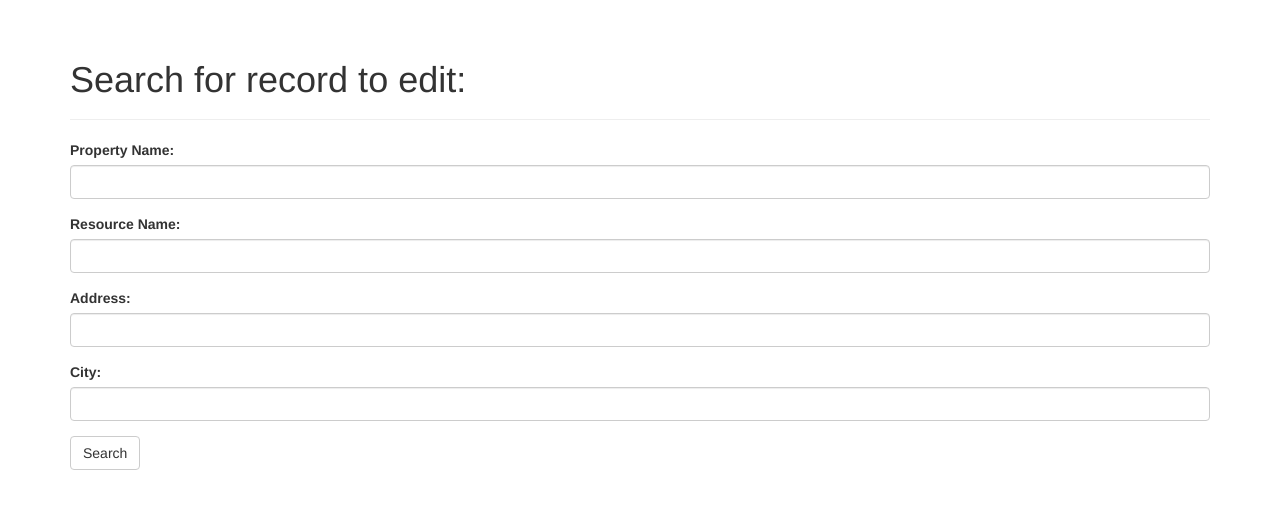
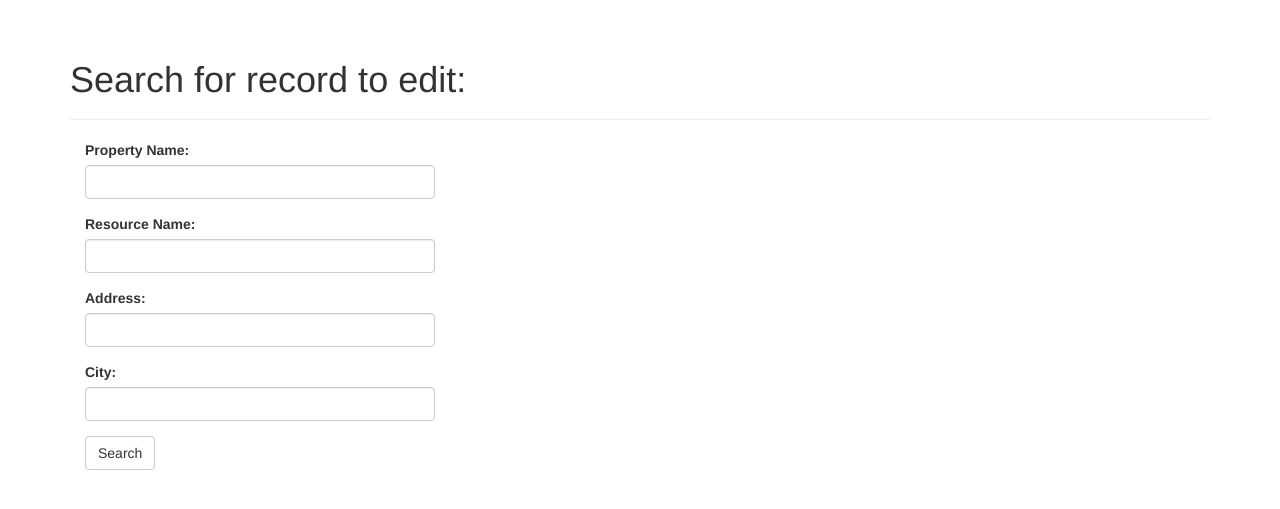
Before and after one commit to Globe-Eater/OLI_2, a Flask app: page /auth/edit_records in a window 1280 px wide. Shown: the part 52-561 px from the top of the page. Run offline with Flask 2, Linux system fonts and the light colour scheme; the visitor is signed in with stand-in values (Sample User, id 1); some libraries are stand-ins or nearby versions.

Commit message:
Altered results output.

```diff
--- a/app/templates/auth/edit.html
+++ b/app/templates/auth/edit.html
@@ -7,6 +7,7 @@
 <div class="page-header">
     <h1>Search for record to edit:</h1>
 </div>
+<div class="col-md-4">
     {{ wtf.quick_form(form) }}
     <ul class="posts">
         {% for post in posts %}
@@ -15,7 +16,7 @@
             <div class="post-resname">{{ post.resname }}</div>
             <div class="post-address">{{ post.address }}</div>
             <div class="post-city">{{ post.city }}</div>
-    </li>
         {% endfor %}
     </ul>
+</div>
 {% endblock %}
```
Lines whose indentation alone changed are shown as unchanged.
